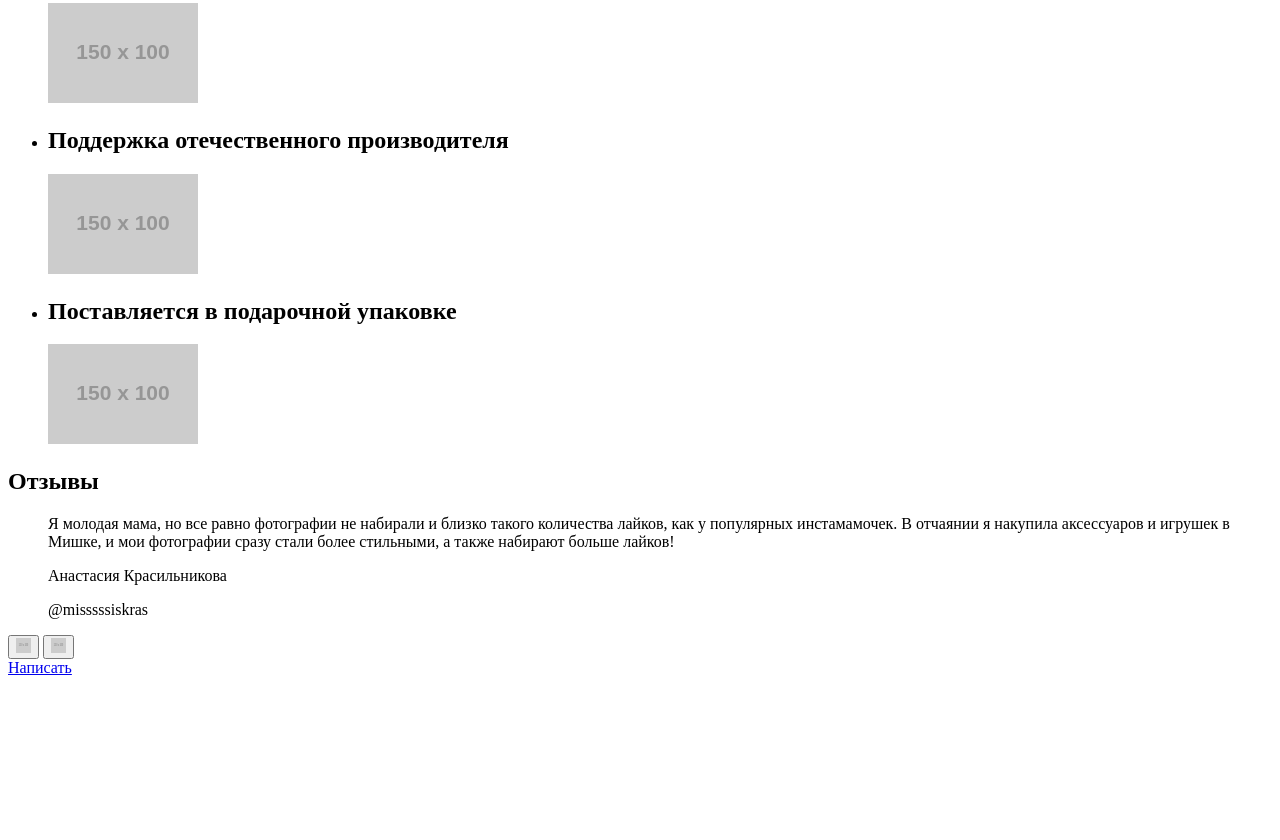
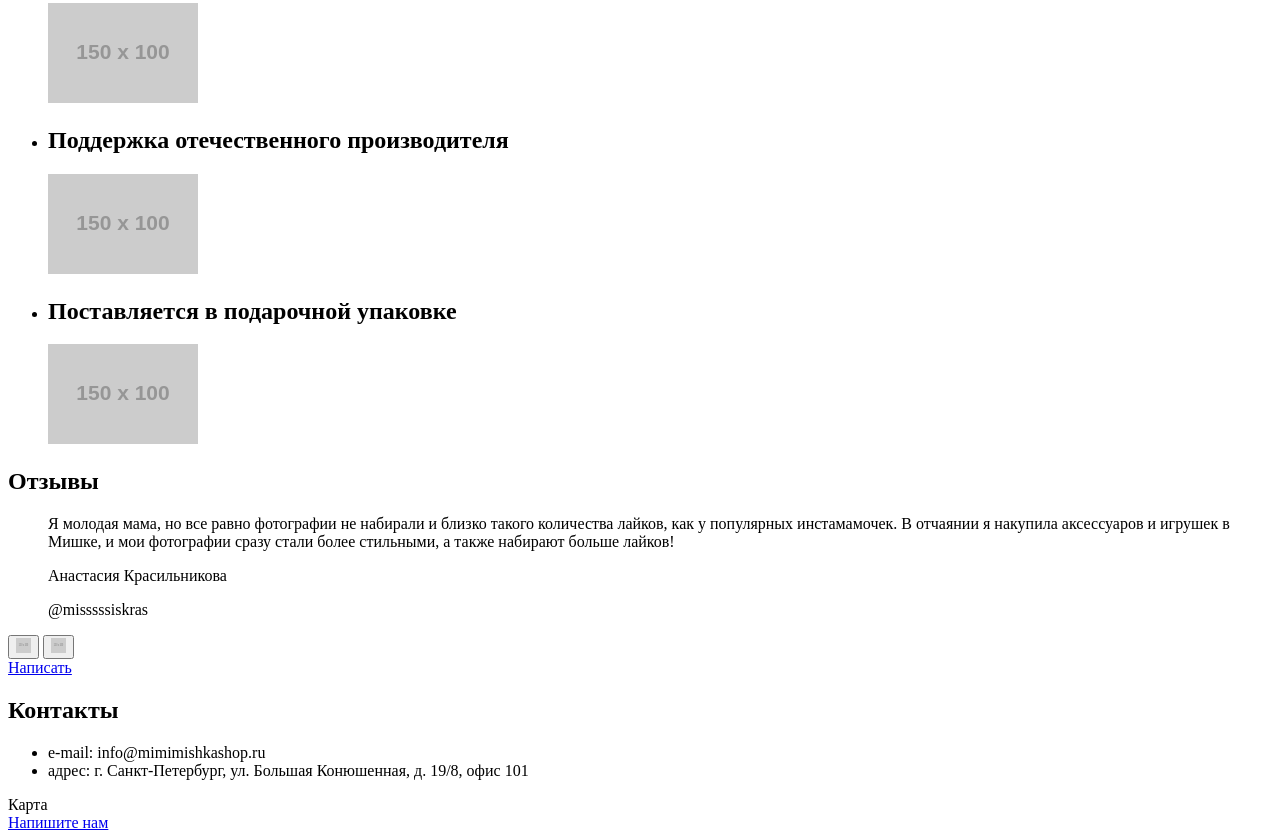
Before and after one commit to mendrew/239213-mishka, a website: page index.html in a window 1280 px wide. Shown: the part 1500-2340 px from the top of the page. Before the commit the page ends 2185 px from the top, so only its background shows below. Drawn offline with Linux system fonts and the light colour scheme; placeholder pictures from the web are drawn by us.

Commit message:
Add contacts section on index page

```diff
--- a/index.html
+++ b/index.html
@@ -261,6 +261,39 @@
         </a>
 
       </section>
+
+      <section class="contacts">
+        <header class="contacts__header">
+          <h1>Контакты</h1>
+        </header>
+
+        <ul class="contacts__list">
+          <li class="contacts__item">
+            <span class="contacts__item-name">e-mail:</span>
+            <span class="contacts__item-value">info@mimimishkashop.ru</span>
+          </li>
+          <li class="contacts__item">
+            <span class="contacts__item-name">адрес:</span>
+            <span class="contacts__item-value">
+              г. Санкт-Петербург, ул. Большая Конюшенная, д. 19/8, офис 101
+            </span>
+          </li>
+        </ul>
+
+        <section class="contacts__map map">
+          <div class="map__wrapper">
+            Карта
+          </div>
+        </section>
+
+        <a
+          class="contacts__write-button button"
+          href="#contacts-write"
+          title="Напишите нам">
+          Напишите нам
+        </a>
+
+      </section>
     </main>
 
   </body>
```
